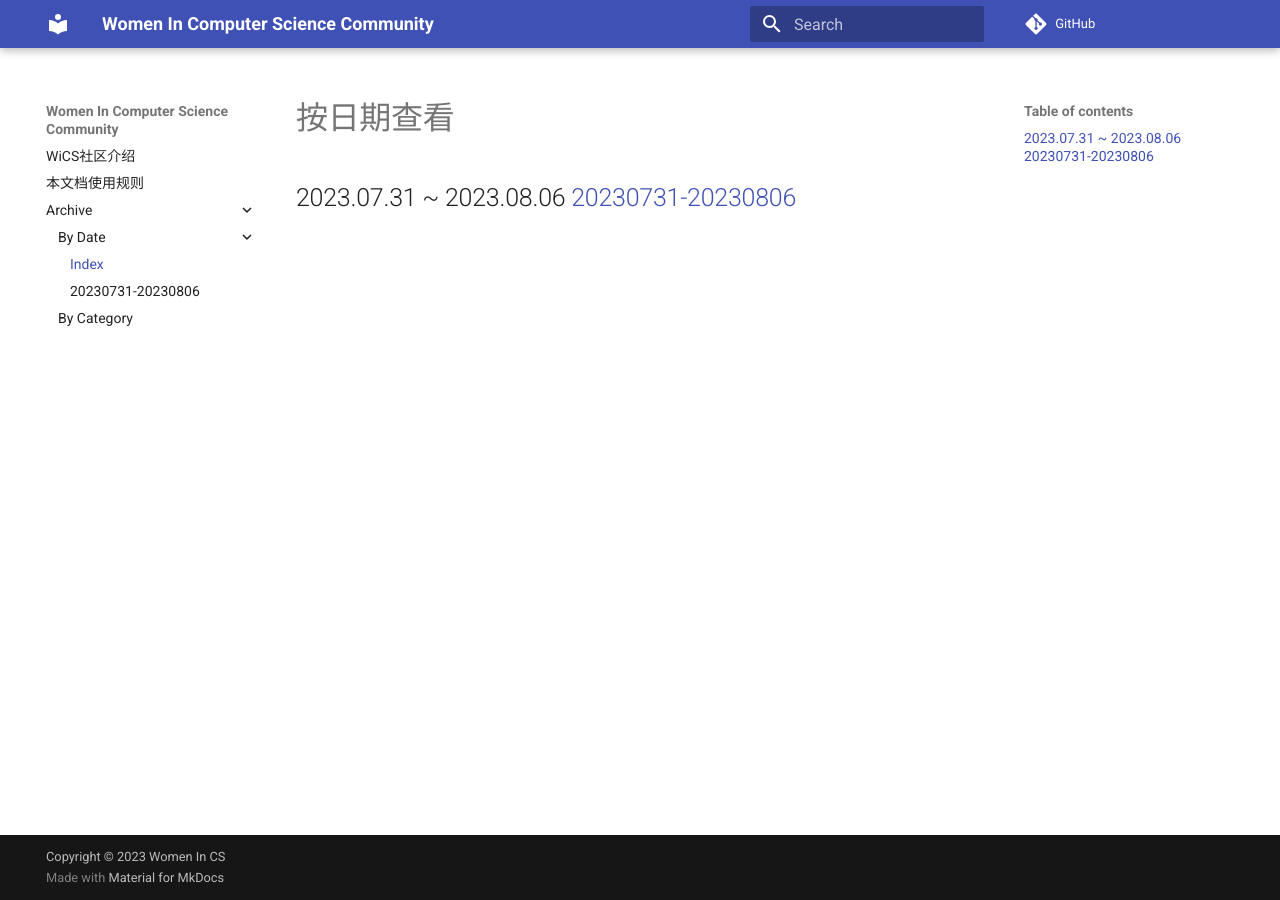
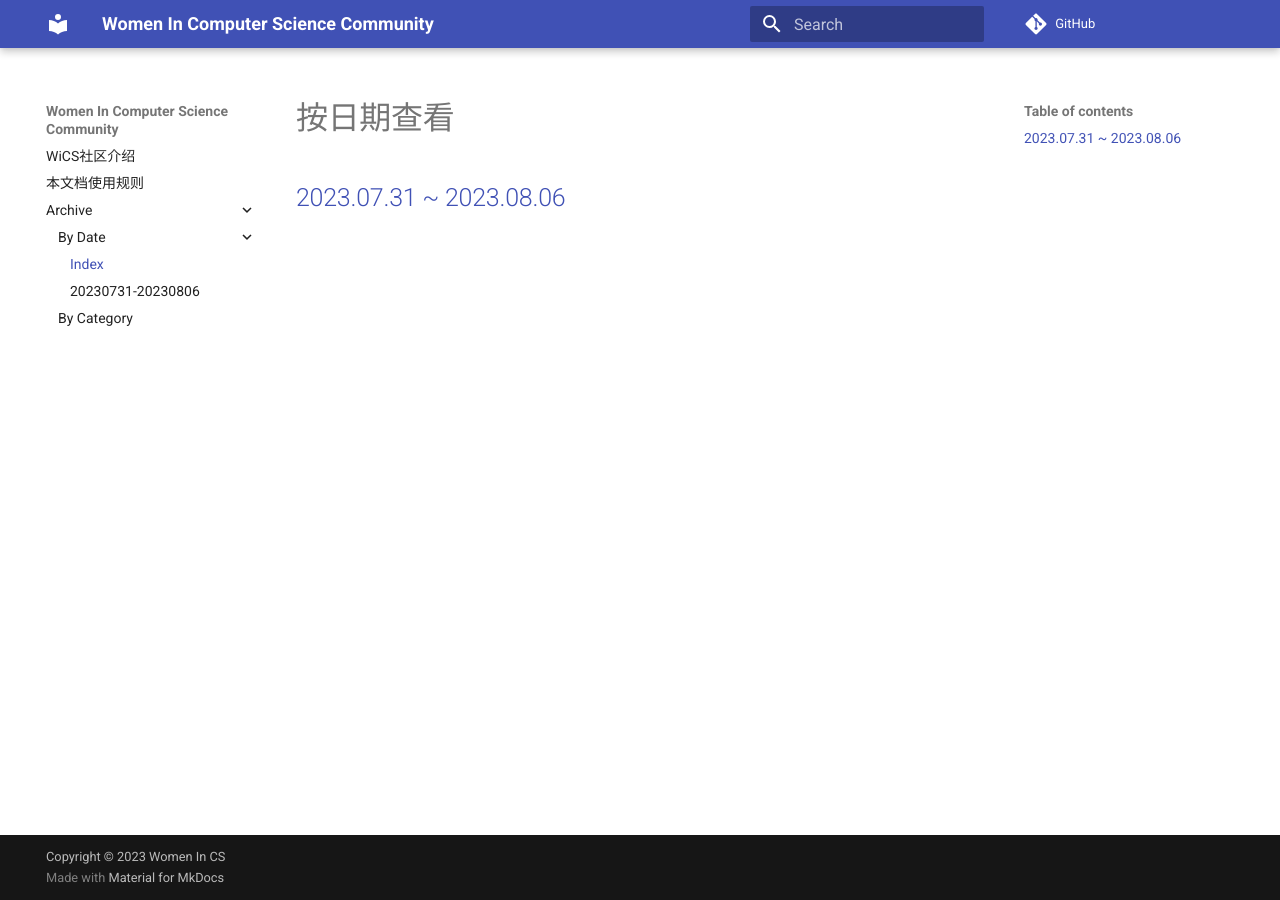
Before and after one commit to Women-in-Computer-Science/Women-in-CS-Archive, an MkDocs documentation site: the page built from docs/by_date/index.md, in a window 1280 px wide. Built offline with MkDocs 1.6.1 and Material for MkDocs 9.7.7, drawn with Linux system fonts in a browser that asks for light colours; comment, search, counter and statistics services are not loaded.

Commit message:
Update index.md

```diff
--- a/docs/by_date/index.md
+++ b/docs/by_date/index.md
@@ -1,3 +1,3 @@
 # 按日期查看
 
-## 2023.07.31 ~ 2023.08.06 [20230731-20230806](https://women-in-computer-science.github.io/Women-in-CS-Archive/by_date/20230731-20230806/)
+## [2023.07.31 ~ 2023.08.06](https://women-in-computer-science.github.io/Women-in-CS-Archive/by_date/20230731-20230806/)
```
